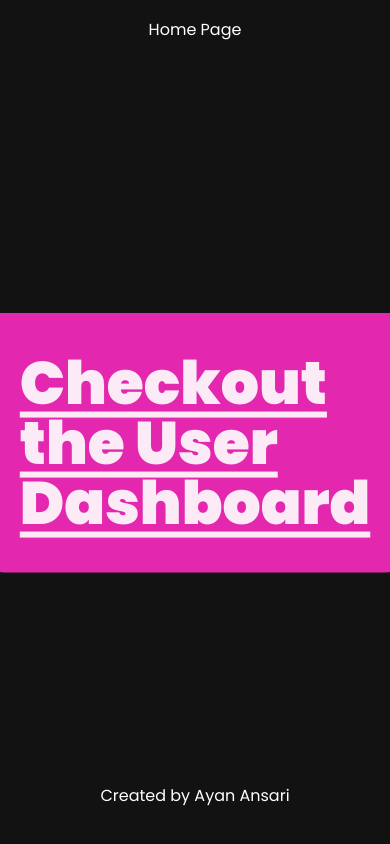
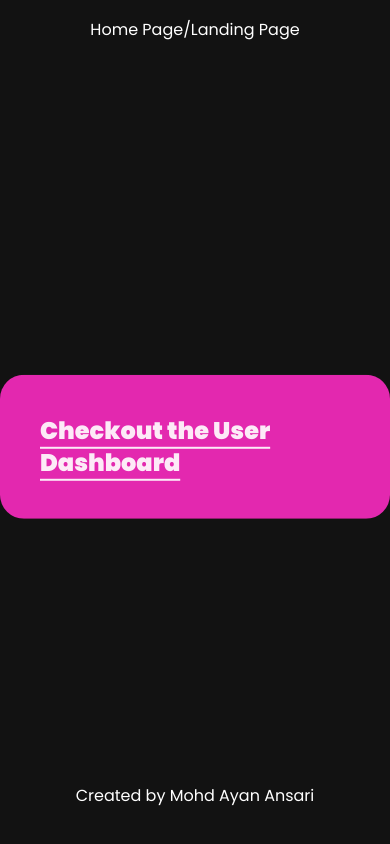
Before and after one commit to mohdayanansari/Next_JS_Dashboard, a Next.js app: page / in a window 390 px wide. Built offline with nearby package versions, Linux system fonts and the light colour scheme.

Commit message:
fix: changes

```diff
--- a/src/app/layout.tsx
+++ b/src/app/layout.tsx
@@ -6,8 +6,9 @@ import { Metadata } from "next";
 import React from "react";
 
 export const metadata: Metadata = {
-  title: "Create Next App",
-  description: "Generated by create next app",
+  title: "Dashboard Design | Mohd Ayan Ansari",
+  description:
+    "A fully fledged website which is scalable and modular, It has pre-made user end responsive dashboard design. Created by Mohd Ayan Ansari",
 };
 
 export default function RootLayout({
@@ -17,6 +18,9 @@ export default function RootLayout({
 }) {
   return (
     <html lang="en">
+      <head>
+        <link rel="icon" href="/logo.svg" />
+      </head>
       <body suppressHydrationWarning={true}>
         <ThemeContextProvider>
           <SidebarContextProvider>{children}</SidebarContextProvider>
--- a/src/app/page.tsx
+++ b/src/app/page.tsx
@@ -6,17 +6,19 @@ const page = (props: Props) => {
   return (
     <main>
       <header className="text-center h-[60px] flex items-center justify-center">
-        Home Page
+        Home Page/Landing Page
       </header>
       <div className="h-[calc(100vh-60px)] flex items-center justify-center">
         <Link
           href={"/dashboard"}
-          className="bg-app-accent-2 text-white/90 font-black text-6xl animate-bounce underline underline-offset-8 p-10 rounded-3xl hover:bg-app-tertiary animationEaseInOut"
+          className="bg-app-accent-2 text-white/90 font-black  text-2xl lg:text-6xl animate-bounce underline underline-offset-8 p-10 rounded-3xl hover:bg-app-tertiary animationEaseInOut"
         >
           Checkout the User Dashboard
         </Link>
         <footer className="fixed bottom-0 h-[60px]">
-          Created by Ayan Ansari
+          <Link href={"https://github.com/mohdayanansari"}>
+            Created by Mohd Ayan Ansari
+          </Link>
         </footer>
       </div>
     </main>
```
